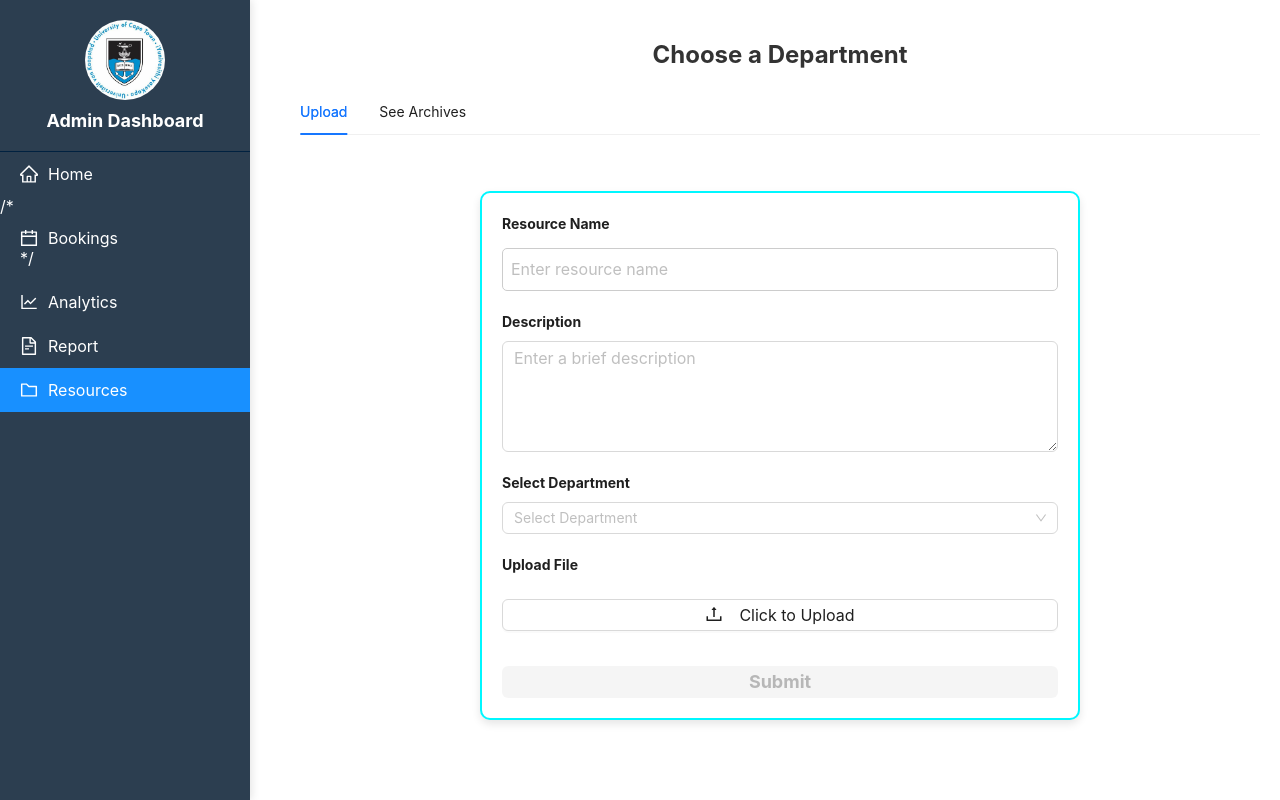
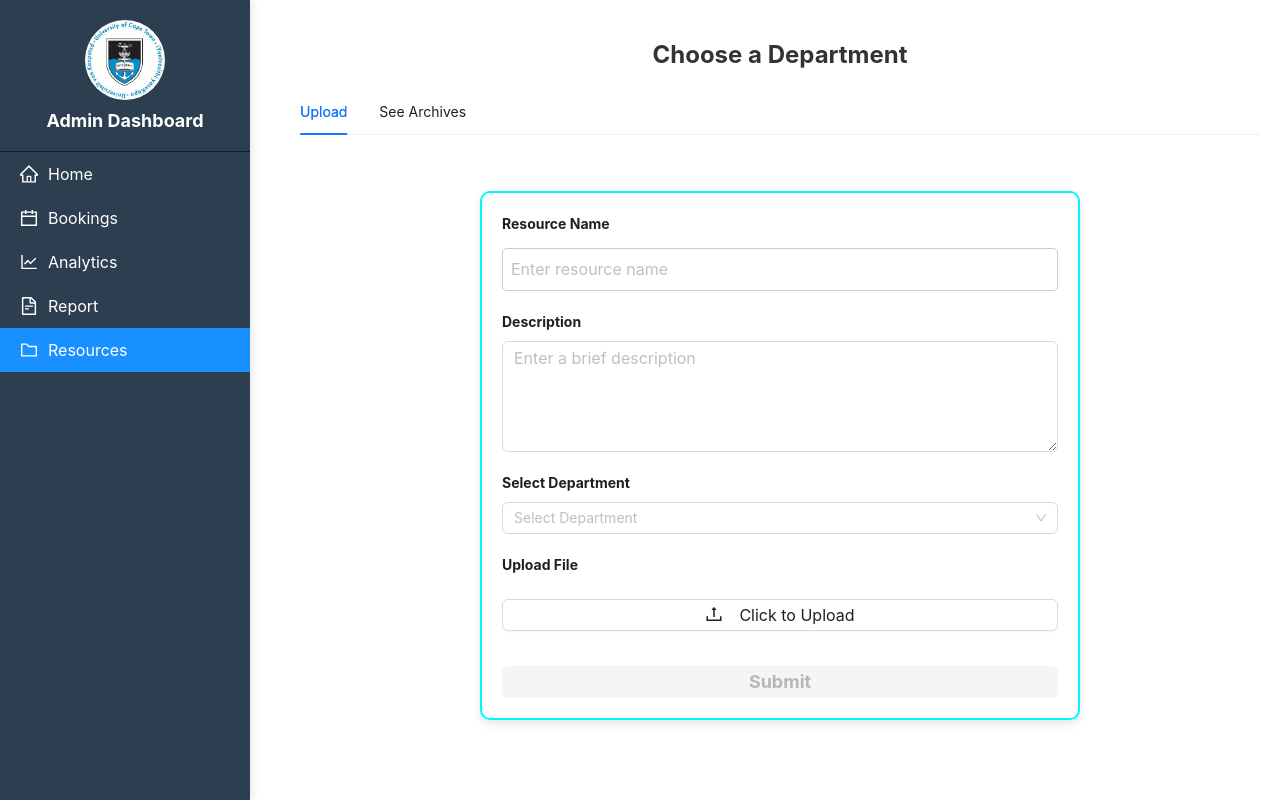
Before and after one commit to flash3105/ssa, a React (Create React App) app: page /resources in a window 1280 px wide. Built offline with nearby package versions, Linux system fonts and the light colour scheme.

Commit message:
bookings

```diff
--- a/src/Components/Sidebar.js
+++ b/src/Components/Sidebar.js
@@ -51,11 +51,11 @@ const Sidebar = ({ studentNumber }) => {
             <span>Home</span>
           </Link>
         </li>
-       /* <li className={getSelectedKey() === '2' ? 'selected' : ''}>
-          <Link to="/bookings">
+        <li className={getSelectedKey() === '2' ? 'selected' : ''}>
+          <Link to="/#">
             <CalendarOutlined className="menu-icon" />
             <span>Bookings</span>
-          </Link>*/
+          </Link>
         </li>
         <li className={getSelectedKey() === '3' ? 'selected' : ''}>
           <Link to="/analytics">
```
